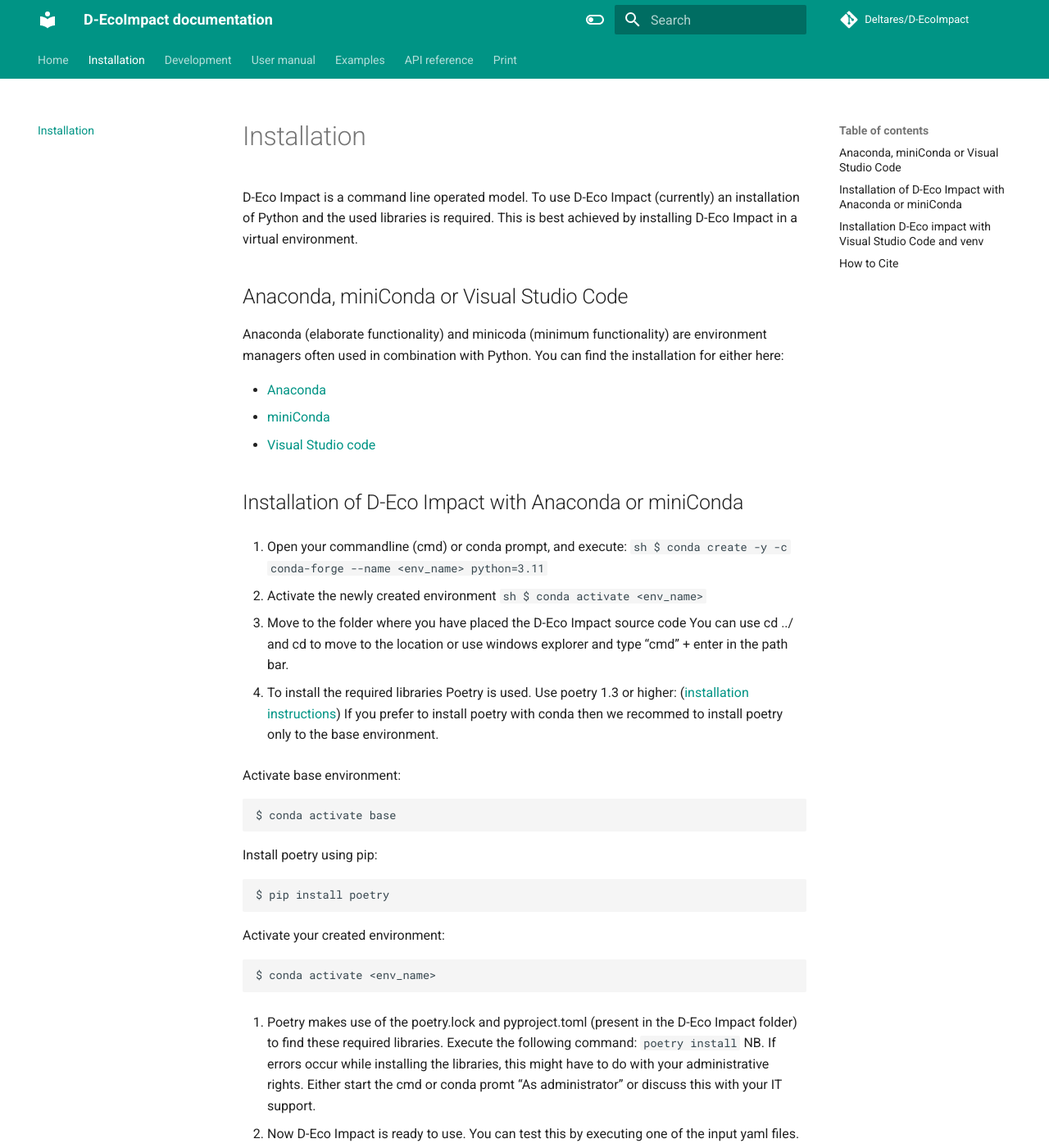
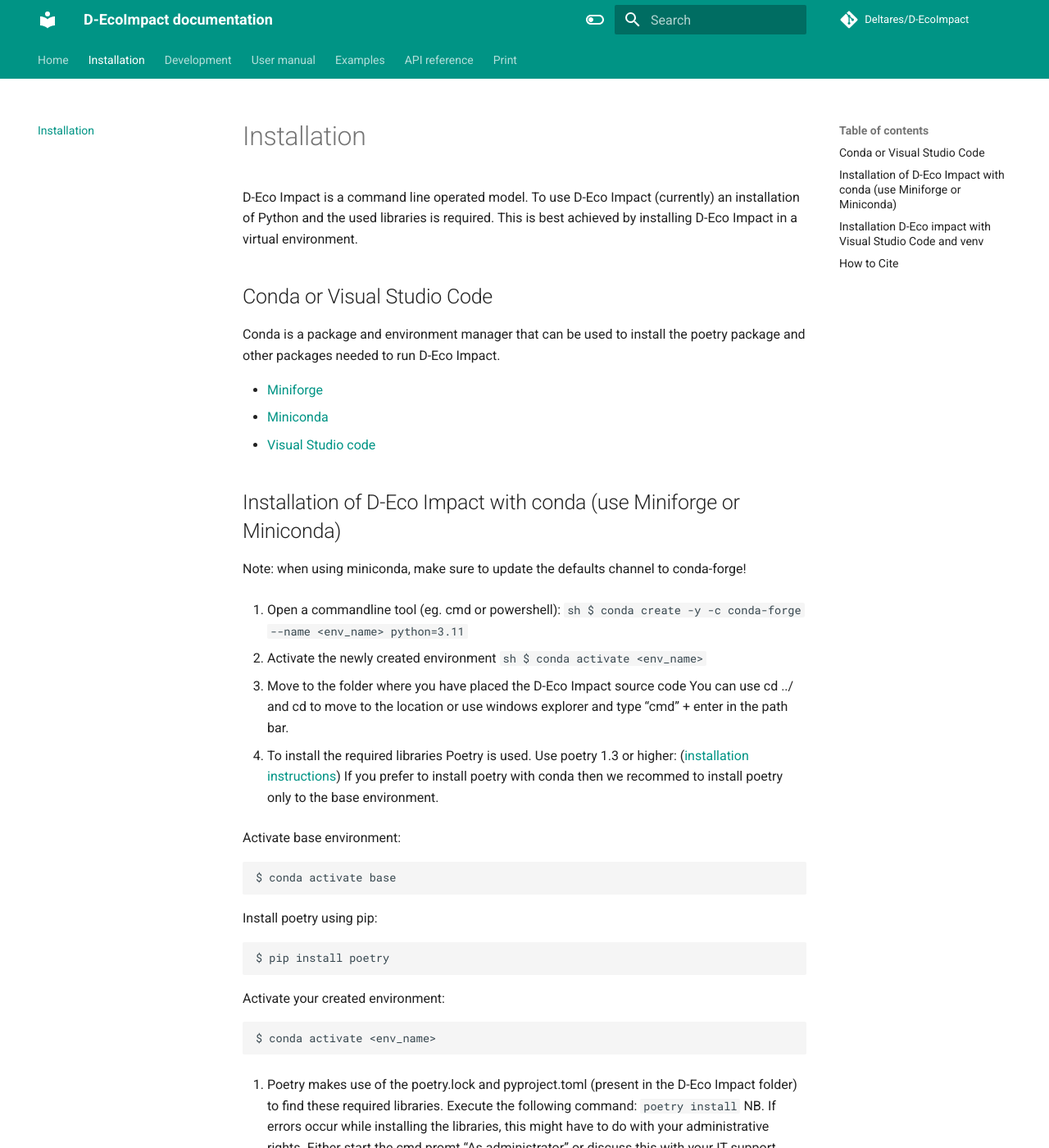
Before and after one commit to Deltares/D-EcoImpact, an MkDocs documentation site: the page built from docs/installation.md, in a window 1280 px wide and 1400 px high. Shown: the whole window at 82% size. Built offline with MkDocs 1.6.1 and Material for MkDocs 9.7.7, drawn with Linux system fonts in a browser that asks for light colours; comment, search, counter and statistics services are not loaded; the version menu is left out; some of the changed text lies outside the part shown.

````diff
--- a/docs/installation.md
+++ b/docs/installation.md
@@ -2,16 +2,18 @@
 D-Eco Impact is a command line operated model. To use D-Eco Impact (currently) an installation of Python and the used libraries is required. This is best achieved by installing D-Eco Impact in a virtual environment.
 
 
-## Anaconda, miniConda or Visual Studio Code
-Anaconda (elaborate functionality) and minicoda (minimum functionality) are environment managers often used in combination with Python. You can find the installation for either here:
+## Conda or Visual Studio Code
+Conda is a package and environment manager that can be used to install the poetry package and other packages needed to run D-Eco Impact.
 
-- [Anaconda](https://docs.anaconda.com/anaconda/install/windows/)
-- [miniConda](https://docs.conda.io/en/main/miniconda.html)
+- [Miniforge](https://github.com/conda-forge/miniforge)
+- [Miniconda](https://docs.conda.io/en/main/miniconda.html)
 - [Visual Studio code](https://code.visualstudio.com/download)
 
-## Installation of D-Eco Impact with Anaconda or miniConda
+## Installation of D-Eco Impact with conda (use Miniforge or Miniconda)
 
-1.	Open your commandline (cmd) or conda prompt, and execute:
+Note: when using miniconda, make sure to update the defaults channel to conda-forge!
+
+1.	Open a commandline tool (eg. cmd or powershell):
   ```sh
   $ conda create -y -c conda-forge --name <env_name> python=3.11
   ```
@@ -46,7 +48,7 @@ Execute the following command:
   ```
   poetry install
   ```
-NB. If errors occur while installing the libraries, this might have to do with your administrative rights. Either start the cmd or conda promt “As administrator” or discuss this with your IT support.
+NB. If errors occur while installing the libraries, this might have to do with your administrative rights. Either start the cmd promt “As administrator” or discuss this with your IT support.
 
 6.	Now D-Eco Impact is ready to use. You can test this by executing one of the input yaml files.
 To execute use the following in the command prompt while your environment is active:
````
Also changed, not shown: README.md (+15 -11 lines).
